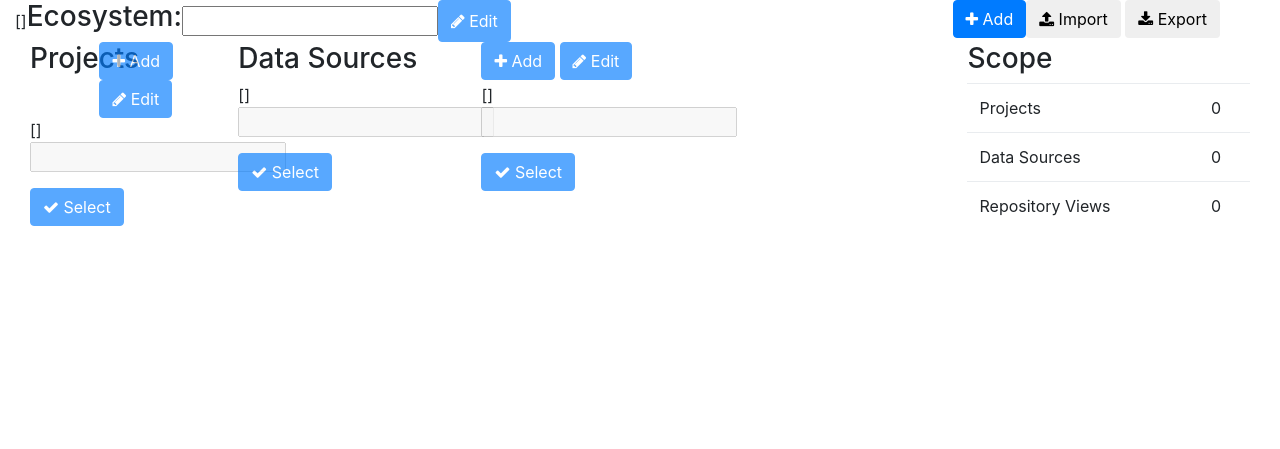
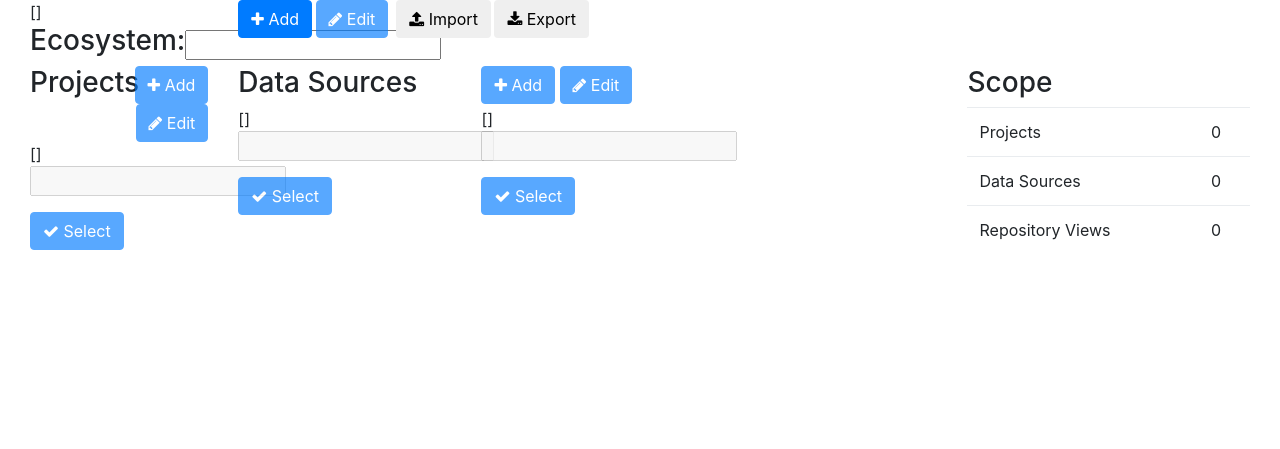
Before and after one commit to chaoss/grimoirelab-bestiary, a Django app: template django_bestiary/projects/templates/projects/editor.html in a window 1280 px wide. Shown: the part 56-505 px from the top of the page. Run offline with Django 3.2, Linux system fonts and the light colour scheme; the template is opened without the code that fills it, so the values that code supplies are empty, except form fields; tables that the repository leaves empty hold one stand-in row (values such as "Sample post"); form fields are guessed from the names that the template uses; some libraries are stand-ins or nearby versions.

Commit message:
Change position of ecosystem-related buttons
Now, the buttons are grouped near "Ecosystem" selector form
and sub-grouped as "Add", "Edit" and "Import", "Export".

```diff
--- a/django_bestiary/projects/templates/projects/editor.html
+++ b/django_bestiary/projects/templates/projects/editor.html
@@ -209,8 +209,7 @@
     <div class="container-fluid">
       <!-- Start: Editor header -->
       <div class="row">
-        <div class="col-md-9">
-            <div class="row">
+        <div class="col-md-2">
             <form class="form-inline" action="/projects/editor_select_ecosystem" method="post">
             {% csrf_token %}
             {% for field in ecosystems_form.state_fields %}
@@ -222,16 +221,21 @@
                     {{ ecosystems_form.name }}
                 </div>
             </form>
+        </div>
+        <div class="col-md-10">
+            <div class="btn-toolbar mb-3" role="toolbar">
+                <div class="btn-group mr-2" role="group">
+                    <fieldset id="add-edit-eco-fieldset">
+                        <button id="add-eco-btn" type="submit" class="btn btn-primary" onclick="showAddButtons('ecosystems');">
+                          <i class="fa fa-plus"></i> Add <span class="sr-only">ecosystem</span>
+                        </button>
                         <button id="edit-eco-btn" type="submit" class="btn btn-primary" onclick="showEditButtons('ecosystems');">
                             <i class="fa fa-pencil"></i> Edit <span class="sr-only">ecosystem</span>
                         </button>
+                    </fieldset>
                 </div>
-        </div>
-        <div class="col-md-3">
-          <div class="button-group text-right row">
-            <button id="add-eco-btn" type="submit" class="btn btn-primary" onclick="showAddButtons('ecosystems');">
-              <i class="fa fa-plus"></i> Add <span class="sr-only">ecosystem</span>
-            </button>
+
+                <div class="btn-group mr-2" role="group">
                     <fieldset id="import-export-eco-fieldset">
                         <button type="submit" class="btn btn-default" data-toggle="modal" data-target="#importModal">
                             <i class="fa fa-upload"></i> Import <span class="sr-only">ecosystem</span>
@@ -240,6 +244,7 @@
                             <i class="fa fa-download"></i> Export <span class="sr-only">ecosystem</span>
                         </button>
                     </fieldset>
+                </div>
             </div>
         </div>
       </div>
@@ -255,7 +260,7 @@
             <div class="col-sm-4">
               <h3>Projects</h3>
             </div>
-            <div class="col-sm-8">
+            <div class="col-sm-8 text-right">
               <button type="submit" class="btn btn-primary" id="add-project-btn" onclick="showAddButtons('projects');">
                 <i class="fa fa-plus"></i> Add<span class="sr-only"> project</span>
               </button>
```
Lines whose indentation alone changed are shown as unchanged.
